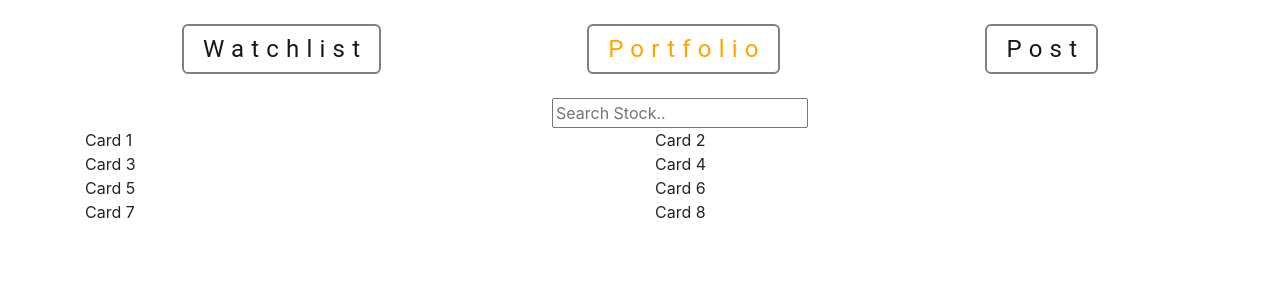
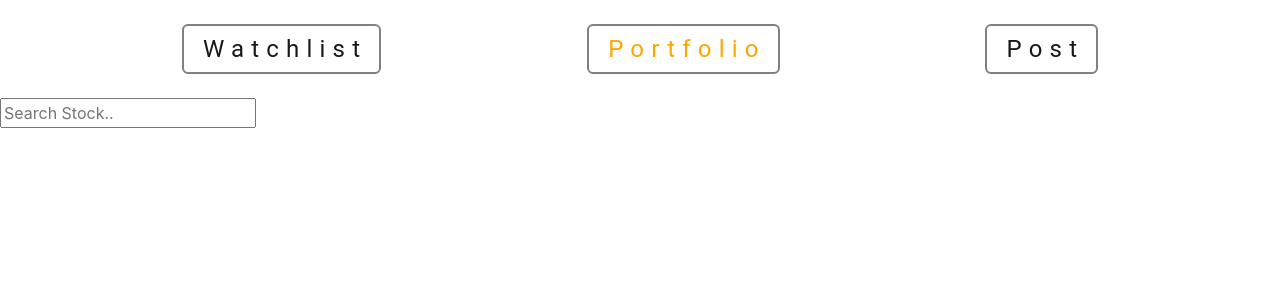
Before and after one commit to achman1729/quantplay-react-client, a React (Create React App) app: page /portfolio in a window 1280 px wide. Shown: the top 300 px of the page. Built offline with nearby package versions, Linux system fonts and the light colour scheme.

Commit message:
made changes to componenets

```diff
--- a/src/Components/Header.jsx
+++ b/src/Components/Header.jsx
@@ -32,7 +32,6 @@ export default function Header() {
             <form className="search-bar">
                 <input type="text" id="search" name="search" placeholder="Search Stock.." />
             </form>
-
         </div>
     )
 }
--- a/src/Components/Portfolio.jsx
+++ b/src/Components/Portfolio.jsx
@@ -1,26 +1,8 @@
 import React from 'react'
-import {Container, Row, Col} from "react-bootstrap"
+// import {Container, Row, Col} from "react-bootstrap"
 
 export default function Portfolio() {
     return (
-
-<Container>
-    <Row>
-        <Col>Card 1</Col>
-        <Col>Card 2</Col>
-    </Row>
-    <Row>
-        <Col>Card 3</Col>
-        <Col>Card 4</Col>
-    </Row>
-    <Row>
-        <Col>Card 5</Col>
-        <Col>Card 6</Col>
-    </Row>
-    <Row>
-        <Col>Card 7</Col>
-        <Col>Card 8</Col>
-    </Row>
-</Container>
+        <div></div>
     )
 }
--- a/src/Stylesheets/Header.scss
+++ b/src/Stylesheets/Header.scss
@@ -34,7 +34,7 @@
     color: orange;
   }
 
-  .search-bar {
+  a .search-bar {
     display: flex;
     justify-content: center;
     align-self: center;
```
Also changed, not shown: src/Components/Card.jsx (+9 -0 lines).
